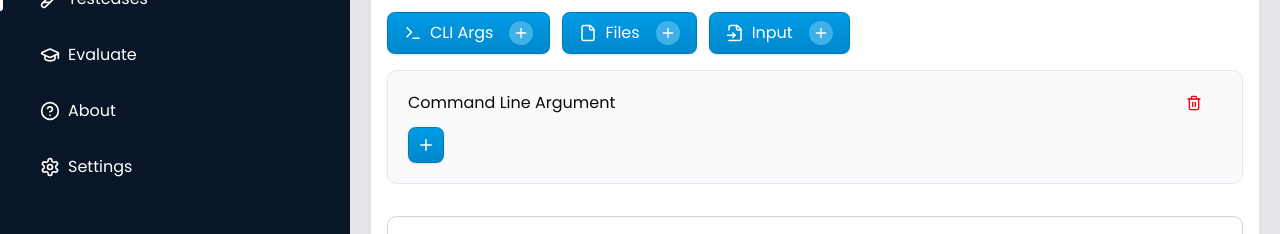
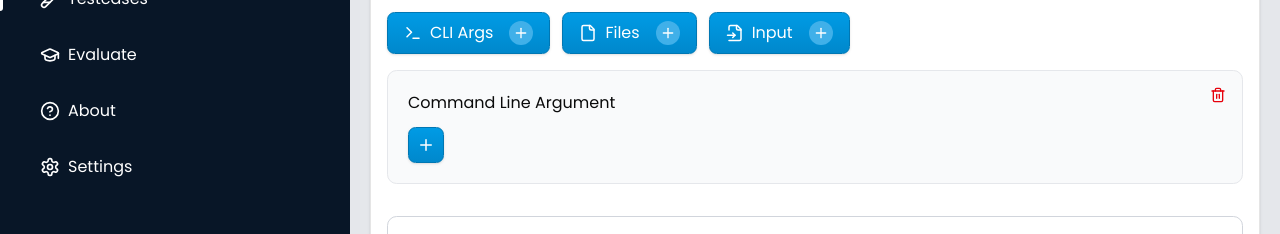
Before and after one commit to fbn776/Checkio, a React (Vite) app in the folder src/web/frontend/: page /testcase/create in a window 1280 px wide. Both pictures are taken after a click on the element "CLI Args". Shown: the part 189-423 px from the top of the page. Built offline with nearby package versions, Linux system fonts and the light colour scheme.

Commit message:
Testcase Page

```diff
--- a/src/web/frontend/src/pages/testcases/create/page.jsx
+++ b/src/web/frontend/src/pages/testcases/create/page.jsx
@@ -53,10 +53,10 @@ export default function CreatePage() {
                 </div>
             </div>
             {isCliVisible &&
-                <div className="mt-4 mb-8 bg-gray-50 p-5 rounded-lg border border-gray-200">
+                <div className="relative mt-4 mb-8 bg-gray-50 p-5 rounded-lg border border-gray-200">
                     <div className="flex items-center justify-between gap-5 pr-5">
                         <h2>Command Line Argument</h2>
-                        <Trash2 className="size-4 text-red-600 hover:cursor-pointer" onClick={() => {
+                        <Trash2 className="absolute right-4 top-4 size-4 text-red-600 hover:cursor-pointer" onClick={() => {
                             setIsCliVisible(false);
                             setCli([]);
                         }}/>
@@ -75,10 +75,10 @@ export default function CreatePage() {
                 </div>
             }
             {isFilesUploadVisible &&
-                <div className="mt-4 mb-8 bg-gray-50 p-5 rounded-lg border border-gray-200">
+                <div className="relative mt-4 mb-8 bg-gray-50 p-5 rounded-lg border border-gray-200">
                     <div className="flex items-center justify-between gap-5 pr-5">
                         <h2>Files Upload</h2>
-                        <Trash2 className="size-4 text-red-600 hover:cursor-pointer" onClick={() => {
+                        <Trash2 className="absolute right-4 top-4 size-4 text-red-600 hover:cursor-pointer" onClick={() => {
                             setIsFilesUploadVisible(false);
                         }}/>
                     </div>
```
